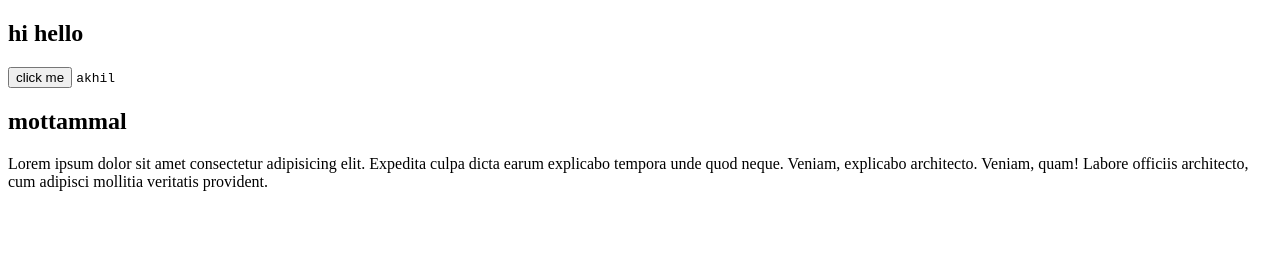
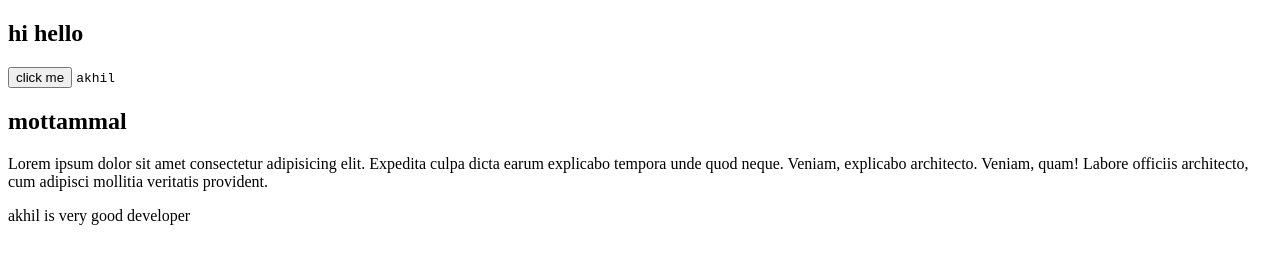
Before and after one commit to akhil-UpArt/datewithgit-sample, a plain HTML site: page index.html in a window 1280 px wide. Drawn offline with Linux system fonts and the light colour scheme.

Commit message:
nice work

```diff
--- a/index.html
+++ b/index.html
@@ -12,6 +12,6 @@
     <code>akhil</code>
     <h2>mottammal</h2>
     <p>Lorem ipsum dolor sit amet consectetur adipisicing elit. Expedita culpa dicta earum explicabo tempora unde quod neque. Veniam, explicabo architecto. Veniam, quam! Labore officiis architecto, cum adipisci mollitia veritatis provident.</p>
-
+    <p>akhil is very good developer</p>
 </body>
 </html>
```
